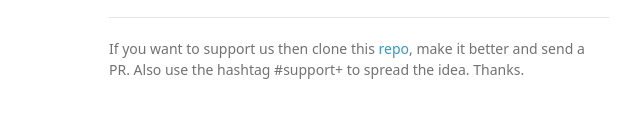
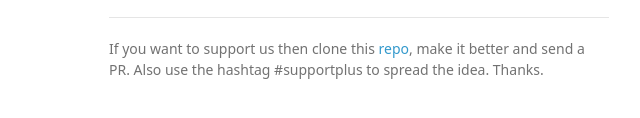
Before and after one commit to pawlos/support-the-plus, a plain HTML site: page index.html in a window 1280 px wide. Shown: the part 1086-1204 px from the top of the page, 461-1101 px from the left. Drawn offline with Linux system fonts and the light colour scheme; a web font is replaced by a local one.

Commit message:
Change the hashtag
Hashtag changed to contain only letters

```diff
--- a/index.html
+++ b/index.html
@@ -72,7 +72,7 @@ Then you security is broken. '+' is a valid character and if you can't handle it
 
 <hr>
 
-<p>If you want to support us then clone this <a href="https://github.com/pawlos/support-the-plus">repo</a>, make it better and send a PR. Also use the hashtag #support+ to spread the idea. Thanks.</p>
+<p>If you want to support us then clone this <a href="https://github.com/pawlos/support-the-plus">repo</a>, make it better and send a PR. Also use the hashtag #supportplus to spread the idea. Thanks.</p>
       </section>
       <footer>
         <p>This project is maintained by <a href="https://github.com/pawlos">pawlos</a></p>
```
